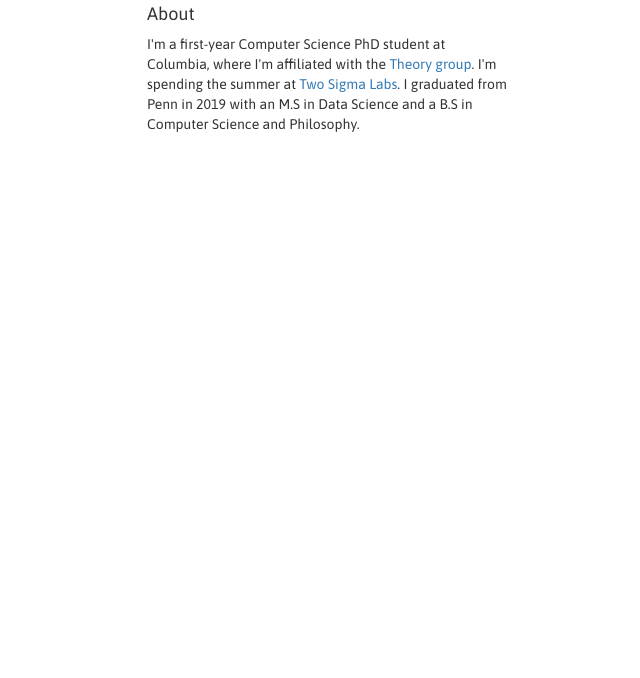
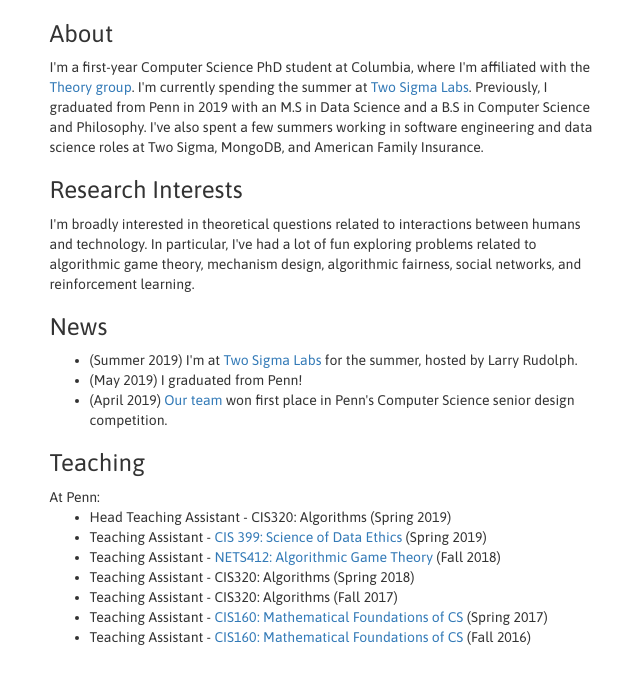
Before and after one commit to wibrown/wibrown.github.io, a plain HTML site: page index.html in a window 1280 px wide. Shown: the part 122-800 px from the top of the page, without its empty margins (313-953 px from the left). Drawn offline with Linux system fonts and the light colour scheme.

Commit message:
more changes

```diff
--- a/index.html
+++ b/index.html
@@ -21,6 +21,15 @@
         <script src="https://oss.maxcdn.com/libs/html5shiv/3.7.0/html5shiv.js"></script>
         <script src="https://oss.maxcdn.com/libs/respond.js/1.4.2/respond.min.js"></script>
     <![endif]-->
+    <!-- Global site tag (gtag.js) - Google Analytics -->
+    <script async src="https://www.googletagmanager.com/gtag/js?id=UA-144495087-1"></script>
+    <script>
+        window.dataLayer = window.dataLayer || [];
+        function gtag(){dataLayer.push(arguments);}
+        gtag('js', new Date());
+
+        gtag('config', 'UA-144495087-1');
+    </script>
 
 </head>
 
@@ -30,19 +39,40 @@
     <div class="container">
         <div class="row"><br><br></div>
         <div class="row">
-            <div class="col-lg-4 text-center"></div>
-            <div class="col-lg-4 text-left" style="font-family: 'Asap', sans-serif;">
+            <div class="col-lg-3 text-center"></div>
+            <div class="col-lg-6 text-left" style="font-family: 'Asap', sans-serif;">
                 <div style="text-align:center">
-                    <h3>William Brown</h3>
+                    <h2>William Brown</h2>
                     <a href="mailto:w.brown@columbia.edu">w.brown@columbia.edu</a>
                 </div>
 
                 <div>
-                <h4>About</h4>
-                I'm a first-year Computer Science PhD student at Columbia, where I'm affiliated with the <a href="http://www.cs.columbia.edu/theory/">Theory group</a>. I'm spending the summer at <a href="https://www.twosigma.com/insights/tag/labs/">Two Sigma Labs</a>. I graduated from Penn in 2019 with an M.S in Data Science and a B.S in Computer Science and Philosophy.
+                <h3>About</h3>
+                I'm a first-year Computer Science PhD student at Columbia, where I'm affiliated with the <a href="http://www.cs.columbia.edu/theory/" target="_blank">Theory group</a>. I'm currently spending the summer at <a href="https://www.twosigma.com/insights/tag/labs/" target="_blank">Two Sigma Labs</a>. Previously, I graduated from Penn in 2019 with an M.S in Data Science and a B.S in Computer Science and Philosophy. I've also spent a few summers working in software engineering and data science roles at Two Sigma, MongoDB, and American Family Insurance.
+
+                <h3>Research Interests</h3>
+                I'm broadly interested in theoretical questions related to interactions between humans and technology. In particular, I've had a lot of fun exploring problems related to algorithmic game theory, mechanism design, algorithmic fairness, social networks, and reinforcement learning.
+                <h3>News</h3>
+                <ul>
+                    <li>(Summer 2019) I'm at <a href="https://www.twosigma.com/insights/tag/labs/" target="_blank">Two Sigma Labs</a> for the summer, hosted by Larry Rudolph.</li>
+                    <li>(May 2019) I graduated from Penn!</li>
+                    <li>(April 2019) <a href="https://github.com/algowatchPenn/GerryFair" target="_blank">Our team</a> won first place in Penn's Computer Science senior design competition.</li>
+                </ul>
+                <h3>Teaching</h3>
+                At Penn:
+                <ul>
+                    <li>Head Teaching Assistant - CIS320: Algorithms (Spring 2019)</li>
+                    <li>Teaching Assistant - <a href="https://www.seas.upenn.edu/~cis399/index.html" target="_blank">CIS 399: Science of Data Ethics</a> (Spring 2019)</li>
+                    <li>Teaching Assistant - <a href="http://www.cis.upenn.edu/~aaroth/courses/agtF18.html" target="_blank">NETS412: Algorithmic Game Theory</a> (Fall 2018)</li>
+                    <li>Teaching Assistant - CIS320: Algorithms (Spring 2018)</li>
+                    <li>Teaching Assistant - CIS320: Algorithms (Fall 2017)</li>
+                    <li>Teaching Assistant - <a href="https://www.cis.upenn.edu/~cis160/" target="_blank">CIS160: Mathematical Foundations of CS</a> (Spring 2017)</li>
+                    <li>Teaching Assistant - <a href="https://www.cis.upenn.edu/~cis160/" target="_blank">CIS160: Mathematical Foundations of CS</a> (Fall 2016)</li>
+                <ul>
+
                 </div>
             </div>
-            <div class="col-lg-4 text-center"></div>
+            <div class="col-lg-3 text-center"></div>
         </div>
         <!-- /.row -->
 
```
